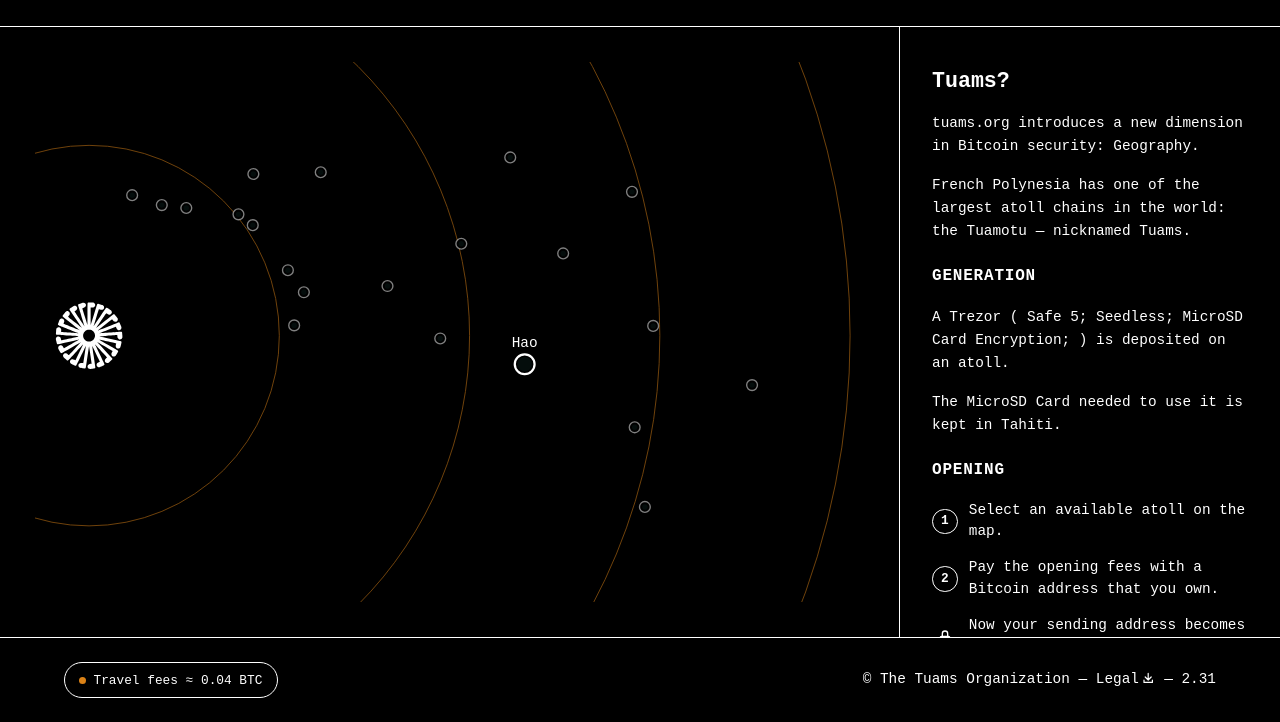
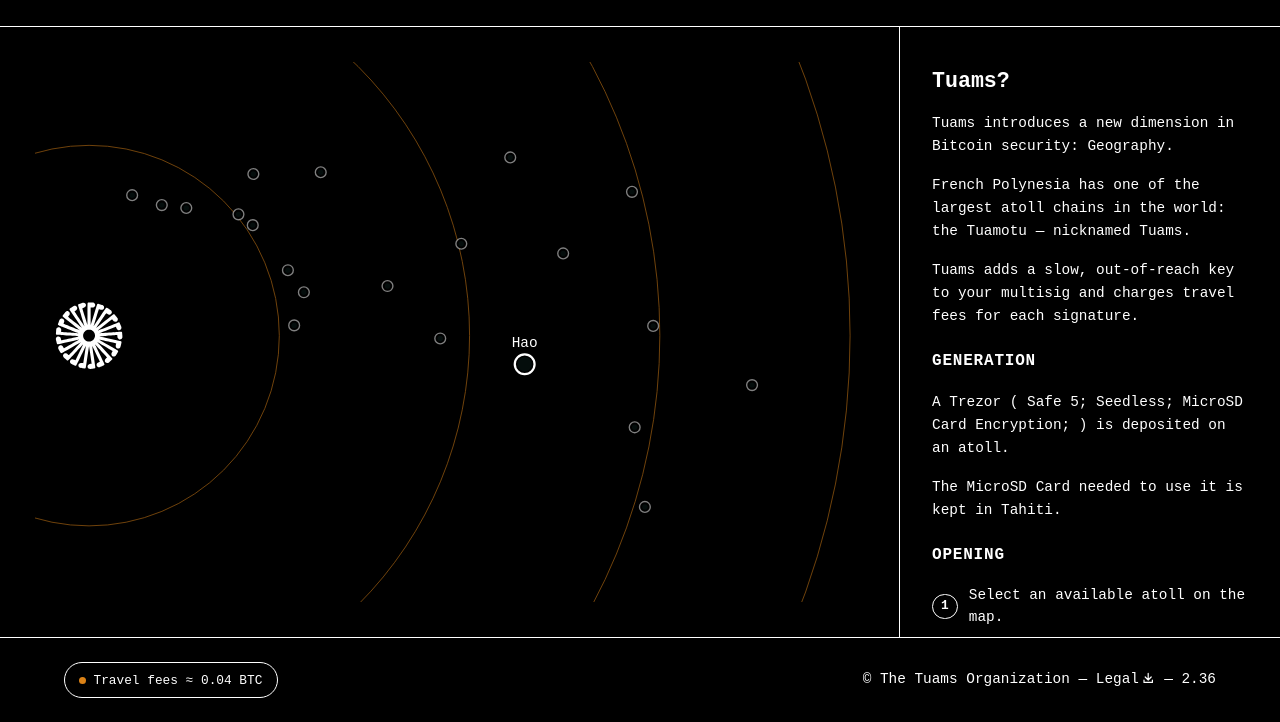
Before and after one commit to tuamsorg/tuams.org, a plain HTML site: page index.html in a window 1280 px wide. Shown: the part 78-800 px from the top of the page. Drawn offline with Linux system fonts and the light colour scheme.

Commit message:
Add files via upload

```diff
--- a/index.html
+++ b/index.html
@@ -151,8 +151,9 @@
   <aside id="panel">
     <div class="intro">
       <h2>Tuams?</h2>
-      <p>tuams.org introduces a new dimension in Bitcoin security: Geography.</p>
+      <p>Tuams introduces a new dimension in Bitcoin security: Geography.</p>
       <p>French Polynesia has one of the largest atoll chains in the world: the Tuamotu — nicknamed Tuams.</p>
+      <p>Tuams adds a slow, out-of-reach key to your multisig and charges travel fees for each signature.</p>
 
       <p class="label">Generation</p>
       <p>A Trezor (&nbsp;Safe 5; Seedless; MicroSD Card Encryption;&nbsp;) is deposited on an atoll.</p>
@@ -206,7 +207,7 @@
    et "Assigned" sont discrets (nom visible au survol).
    ========================================================================== */
 const CONFIG = {
-  version: "2.31",                                    // footer — à monter à chaque modification
+  version: "2.36",                                    // footer — à monter à chaque modification
   btcAddress: "bc1TUAMS",                                  // reçoit tous les paiements
   travelFee: "≈ 0.04 BTC",                                 // affiché à gauche du footer
 
```
